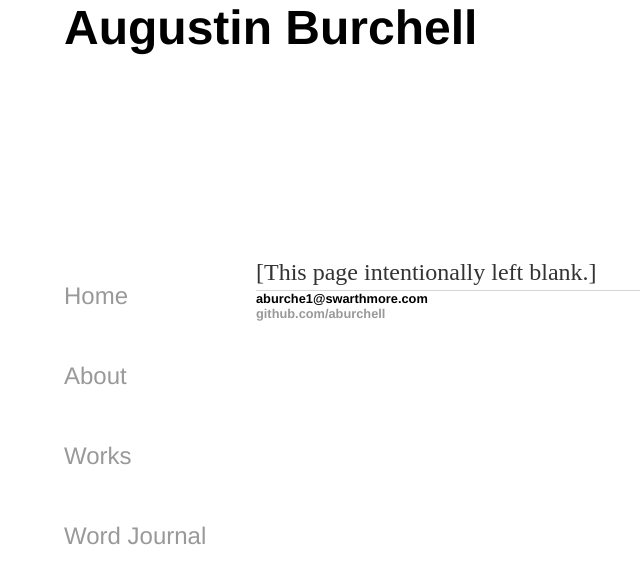
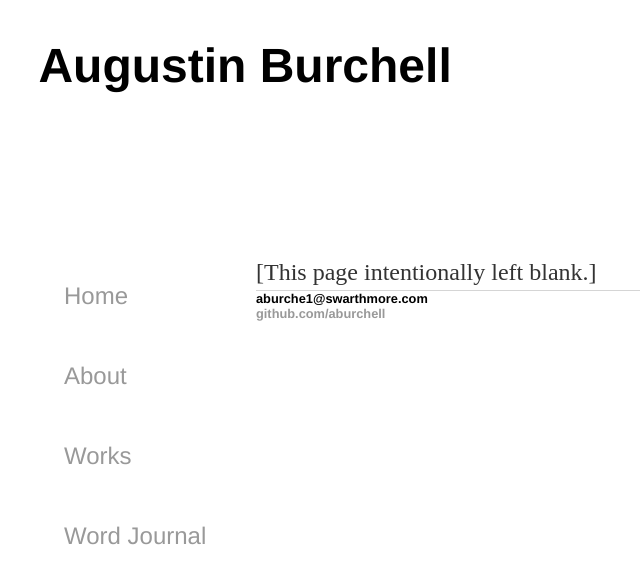
Before and after one commit to aburchell/aburchell.github.io, a Jekyll site: the page built from index.html, in a window 1280 px wide. Shown: the top 584 px of the page, without its empty margins (0-640 px from the left). Built offline with Jekyll 4.4.1, drawn with Linux system fonts in a browser that asks for light colours.

Commit message:
Update main.css

```diff
--- a/css/main.css
+++ b/css/main.css
@@ -69,7 +69,7 @@ ul.posts li {
     position: fixed;
     top: 0px;
     left: 0px;
-    margin-left: 5%;
-    margin-top: 5%
+    margin-left: 3%;
+    margin-top: 3%;
     padding: 0px;
 }
```
